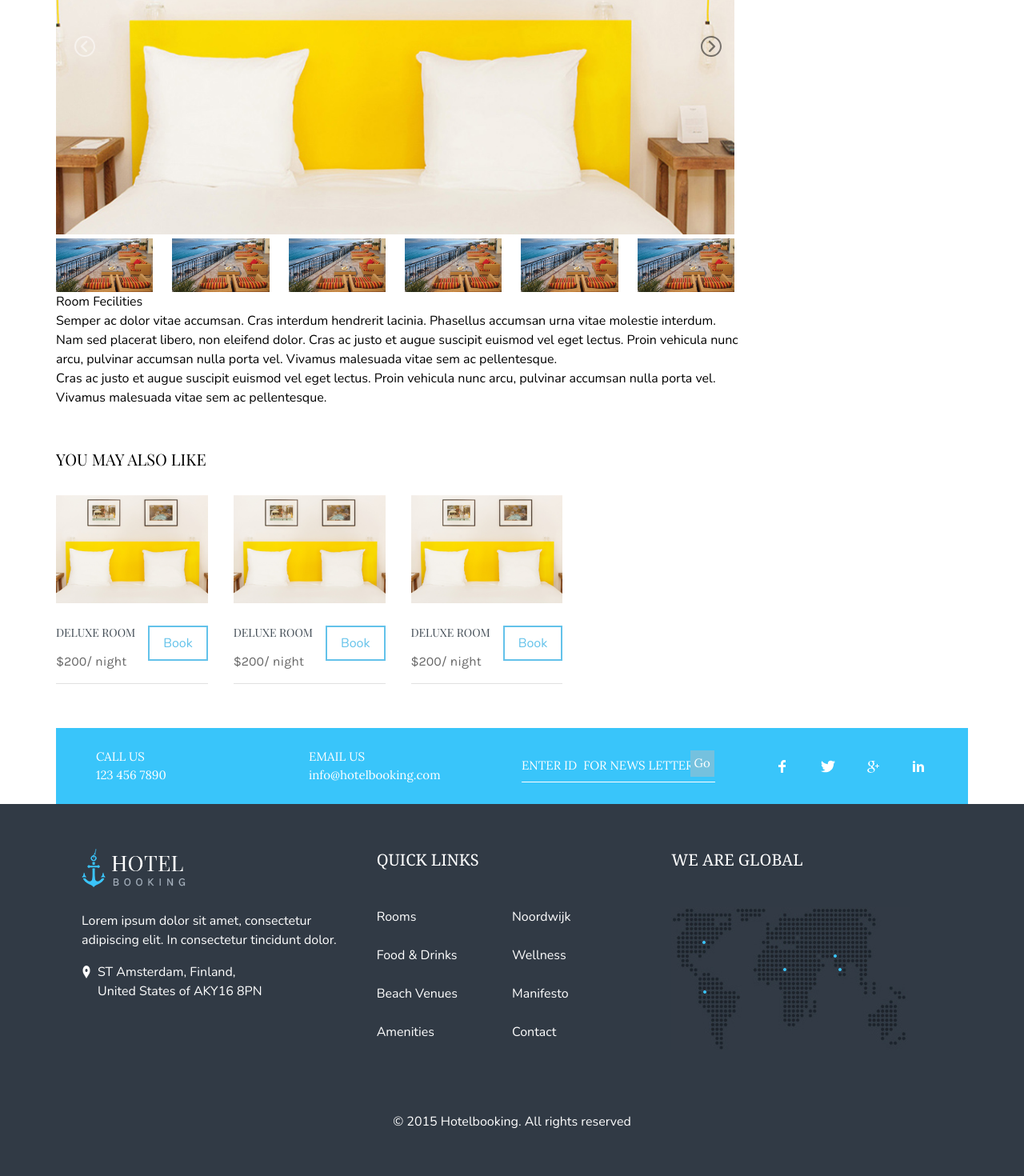
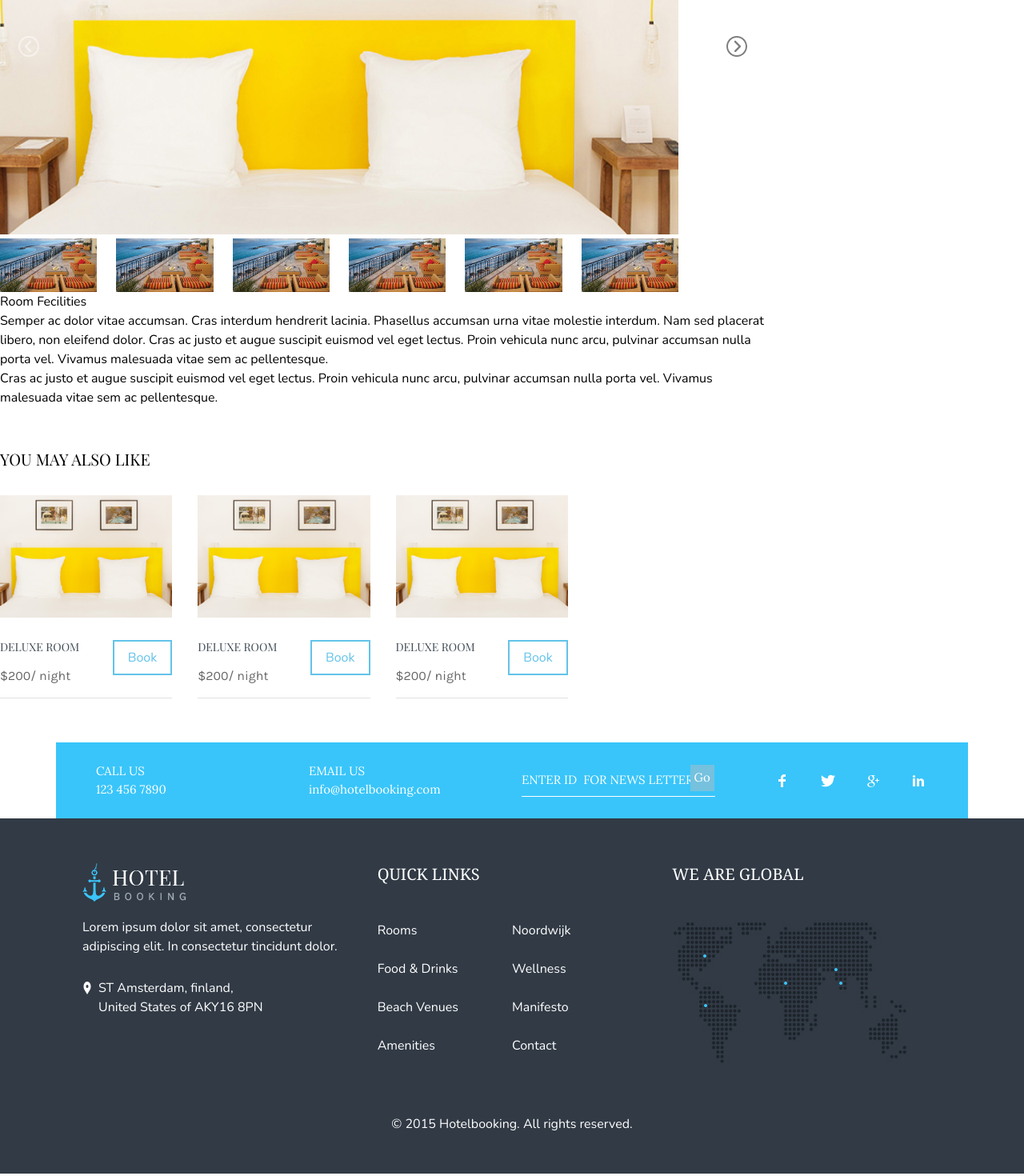
Before and after one commit to minhtuan11102003/DATT_FE, a Next.js app: page /Detail in a window 1280 px wide. Shown: the part 782-2252 px from the top of the page at 80% size. Built offline with nearby package versions, Linux system fonts and the light colour scheme; a web font is replaced by a local one.

Commit message:
đã sữa lại reponsive mà ko bik đúng chưa nữa

```diff
--- a/src/components/page/footer.tsx
+++ b/src/components/page/footer.tsx
@@ -1,46 +1,49 @@
 import React from 'react';
-
 const FooterComponent = () => {
     return (
-        <footer className=" text-white py-14 bg-[#313a45]">
-            <div className=" w-[1170px] container mx-auto sm:px-6 lg:px-8">
-                <div className="footer_top flex flex-wrap justify-between mb-10">
+        <footer className="text-white pt-14 bg-[#313a45]">
+            <div className="container mx-auto px-4 sm:px-6 lg:px-8 w-[1170px]">
+                <div className="footer_top flex flex-wrap justify-between ">
                     {/* Logo Section */}
-                    <div className="w-full md:w-1/3 mb-6">
-                        <div className="px-[15px]">
-                            <div className="footer_logo mb-[30px]">
-                                <a href="#">
+                    <div className="w-full md:w-1/3">
+                        <div className="px-4">
+                            <div className="footer_logo mb-5">
+                                <a href="#" aria-label="Footer Logo">
                                     <img src="./images/footer-logo-one.png" alt="Footer Logo" />
                                 </a>
                             </div>
-                            <p>Lorem ipsum dolor sit amet, consectetur adipiscing elit. In consectetur tincidunt dolor.</p>
-                            <div className="flex mt-4">
-                                <img className="w-5 pt-1 pb-1 pr-2" src="./images/icon-section/google-map2.png" alt="Location" />
-                                <span>ST Amsterdam, Finland,</span>
+                            <p className="my-4">
+                                Lorem ipsum dolor sit amet, consectetur adipiscing elit. In consectetur tincidunt dolor.
+                            </p>
+                            <div className="flex mt-7">
+                                <img className="w-5 pt-1 pb-1 pr-2" src="./images/icon-section/google-map2.png" alt="Location Icon" />
+                                <p>ST Amsterdam, finland,</p>
                             </div>
-                            <p className="pl-5">United States of AKY16 8PN</p>
+                            <p className="pl-5 mb-7">United States of AKY16 8PN</p>
                         </div>
                     </div>
 
                     {/* Quick Links Section */}
-                    <div className="w-full md:w-1/3 mb-6">
-                        <div className="px-[15px]">
-                            <h5 className="mb-[45px] font-serif uppercase text-xl">Quick Links</h5>
-                            <div className="flex flex-wrap">
-                                <div className="w-1/2">
+                    <div className="w-full md:w-1/3">
+                        <div className="px-4">
+                            <h5 className="mb-11 font-serif uppercase text-xl md:text-left pl-4 md:pl-0">
+                                Quick Links
+                            </h5>
+                            <div className="flex flex-wrap md:flex-row flex-col">
+                                <div className="w-full md:w-1/2">
                                     <ul>
-                                        <li><a href="#" className="hover:text-blue-400 transition duration-300">Rooms</a></li><br />
-                                        <li><a href="#" className="hover:text-blue-400 transition duration-300">Food & Drinks</a></li><br />
-                                        <li><a href="#" className="hover:text-blue-400 transition duration-300">Beach Venues</a></li><br />
-                                        <li><a href="#" className="hover:text-blue-400 transition duration-300">Amenities</a></li><br />
+                                        <li className="mb-6"><a href="#" className="hover:text-blue-400 transition duration-300">Rooms</a></li>
+                                        <li className="mb-6"><a href="#" className="hover:text-blue-400 transition duration-300">Food & Drinks</a></li>
+                                        <li className="mb-6"><a href="#" className="hover:text-blue-400 transition duration-300">Beach Venues</a></li>
+                                        <li className="mb-6"><a href="#" className="hover:text-blue-400 transition duration-300">Amenities</a></li>
                                     </ul>
                                 </div>
-                                <div className="w-1/2">
+                                <div className="w-full md:w-1/2">
                                     <ul>
-                                        <li><a href="#" className="hover:text-blue-400 transition duration-300">Noordwijk</a></li><br />
-                                        <li><a href="#" className="hover:text-blue-400 transition duration-300">Wellness</a></li><br />
-                                        <li><a href="#" className="hover:text-blue-400 transition duration-300">Manifesto</a></li><br />
-                                        <li><a href="#" className="hover:text-blue-400 transition duration-300">Contact</a></li><br />
+                                        <li className="mb-6"><a href="#" className="hover:text-blue-400 transition duration-300">Noordwijk</a></li>
+                                        <li className="mb-6"><a href="#" className="hover:text-blue-400 transition duration-300">Wellness</a></li>
+                                        <li className="mb-6"><a href="#" className="hover:text-blue-400 transition duration-300">Manifesto</a></li>
+                                        <li className="mb-6"><a href="#" className="hover:text-blue-400 transition duration-300">Contact</a></li>
                                     </ul>
                                 </div>
                             </div>
@@ -48,22 +51,22 @@ const FooterComponent = () => {
                     </div>
 
                     {/* Map Section */}
-                    <div className="w-full md:w-1/3 mb-6">
-                        <div className="px-[15px]">
-                            <h5 className="uppercase font-serif text-xl mb-[45px]">We are global</h5>
-                            <div className="footer_map mt-5">
+                    <div className="w-full md:w-1/3">
+                        <div className="px-4">
+                            <h5 className="uppercase font-serif text-xl mb-11">We are global</h5>
+                            <a href="#" className="footer_map mt-5" aria-label="Global Map">
                                 <img src="./images/footer-map-two.jpg" alt="Global Map" />
-                            </div>
+                            </a>
                         </div>
                     </div>
                 </div>
+            </div>
 
-                {/* Copyright Section */}
-                <div className="text-center">
-                    <p>
-                        © 2015 <a href="#" className="hover:text-blue-400 transition duration-300">Hotelbooking.</a> All rights reserved
-                    </p>
-                </div>
+            {/* Copyright Section */}
+            <div className="text-center py-[50px] bg-[#313a45]">
+                <p>
+                    © 2015 <a href="#" className="hover:text-blue-400 transition duration-300">Hotelbooking</a>. All rights reserved.
+                </p>
             </div>
         </footer>
     );
--- a/tailwind.config.ts
+++ b/tailwind.config.ts
@@ -1,8 +1,7 @@
-import type { Config } from 'tailwindcss';
+import type { Config } from "tailwindcss";
 
 
 const config: Config = {
-
 	darkMode: ["class"],
 	content: [
 		"./src/pages/**/*.{js,ts,jsx,tsx,mdx}",
@@ -10,29 +9,6 @@ const config: Config = {
 		"./src/app/**/*.{js,ts,jsx,tsx,mdx}",
 	],
 	theme: {
-		screens: {
-			'sm': '480px',
-			// => @media (m:in-width 640px) { ... }
-
-			'md': '768px',
-			// => @media (min-width: 768px) { ... }
-
-			'lg': '991px',
-			// => @media (min-width: 1024px) { ... }
-
-			'xl': '1200px',
-			// => @media (min-width: 1280px) { ... }
-
-			'2xl': '1536px',
-			// => @media (min-width: 1536px) { ... }
-		  },
-		container: {
-			center: true,
-			padding: '15px',
-			screens: {
-			  '2xl': '1170px'
-			}
-		},
 		extend: {
 			colors: {
 				background: 'hsl(var(--background))',
@@ -128,21 +104,12 @@ const config: Config = {
 				'sm': '480px',
 				'md': '768px',
 				'lg': '991px',
-				'xl': '1200px',
+				'xl': '1276px',
 				'2x1': '1536px',
 			}
 
-		},
-		screens:{
-			'xs':'480px',
-			sm: '480px',
-      md: '768px',
-      lg: '991px',
-      xl: '1200px',
-      '2xl': '1536px',
 		}
 	},
 	plugins: [require("tailwindcss-animate")],
-
 };
 export default config;
```
Also changed, not shown: src/app/Contacts/page.tsx (+17 -15 lines), src/css/contact.css (added, +18 -0 lines).
